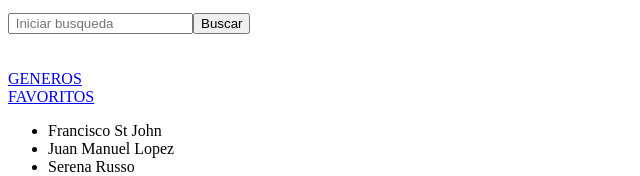
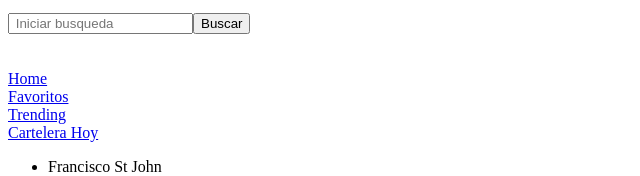
Before and after one commit to serena-russo/progra3-react, a React (Create React App) app in the folder proyecto-react/: page / in a window 1280 px wide. Shown: the part 317-493 px from the top of the page, without its empty margins (0-640 px from the left). Built offline with nearby package versions, Linux system fonts and the light colour scheme.

Commit message:
configs generales

```diff
--- a/proyecto-react/src/components/Api/Api.js
+++ b/proyecto-react/src/components/Api/Api.js
@@ -9,7 +9,7 @@ class Api extends Component {
          }
     }
     componentDidMount(){
-        fetch ("https://api.themoviedb.org/3/discover/movie?include_adult=false&include_video=false&language=en-US&page=1&sort_by=popularity.desc")
+        fetch("https://api.themoviedb.org/3/discover/movie?include_adult=false&include_video=false&language=en-US&page=1&sort_by=popularity.desc")
             .then( response => response.json() )
             .then( data => this.setState(
         {datos: data.data.image_url}
--- a/proyecto-react/src/components/Header/Header.js
+++ b/proyecto-react/src/components/Header/Header.js
@@ -1,4 +1,6 @@
 import React from "react";
+import PeliculasTrending from "../PeliculasTrending/PeliculasTrending";
+import {Link} from "react-router-dom"
 
 function Header (){
     return (
@@ -20,9 +22,13 @@ function Header (){
                 <br/>
 
                 <article class="genero-titulo-div">
-                    <a class="titulo-href" href="./genres.html">GENEROS</a>
+                    <Link to="/">Home</Link>
                     <br/>
-                    <a class="titulo-href" href="./favoritos.html">FAVORITOS</a>
+                    <Link to="/Favoritos">Favoritos</Link>
+                    <br/>
+                    <Link to="/PeliculasTrending">Trending</Link>
+                    <br/>
+                    <Link to="/Cartelera">Cartelera Hoy</Link>
                 </article>
             </section>
         </React.Fragment>
```
